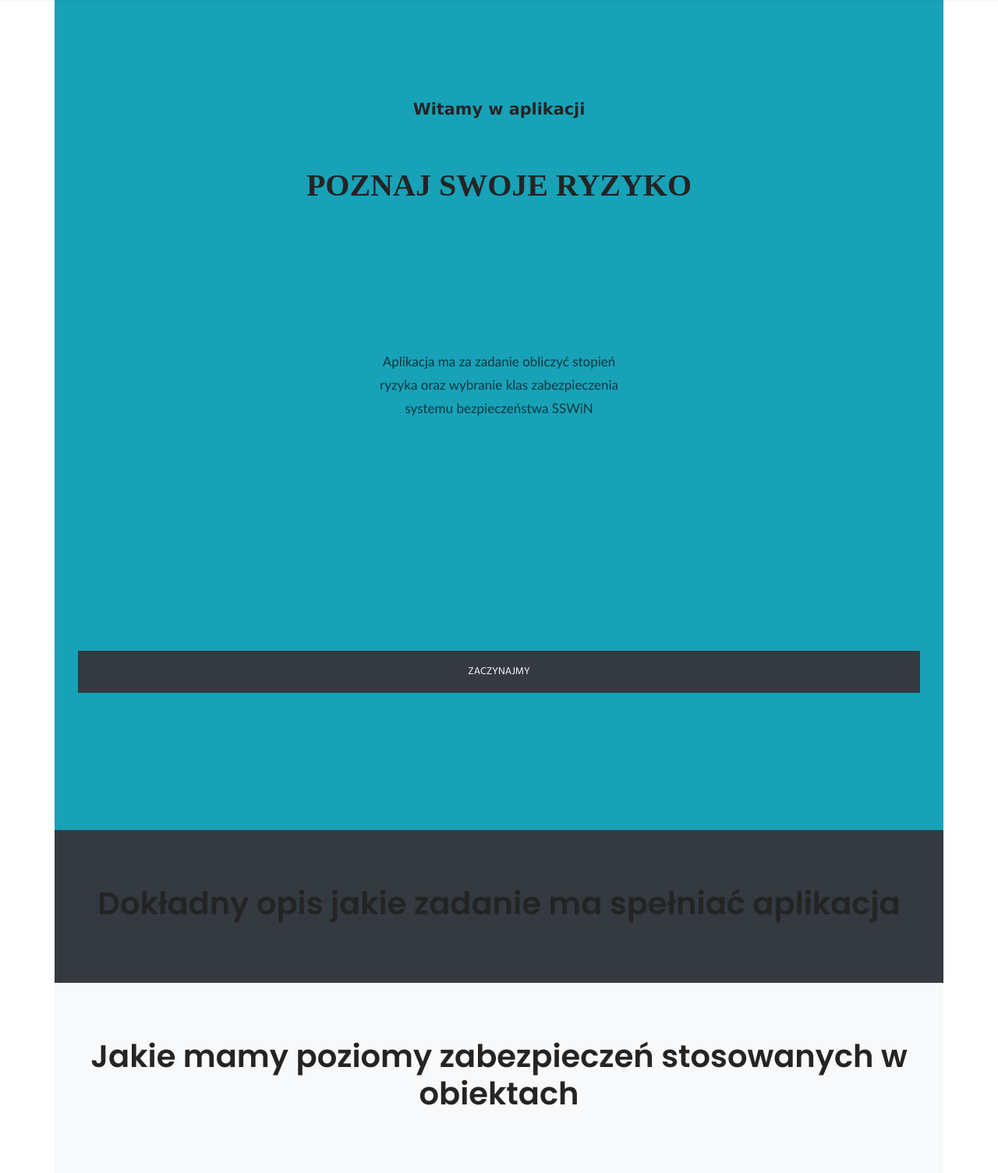
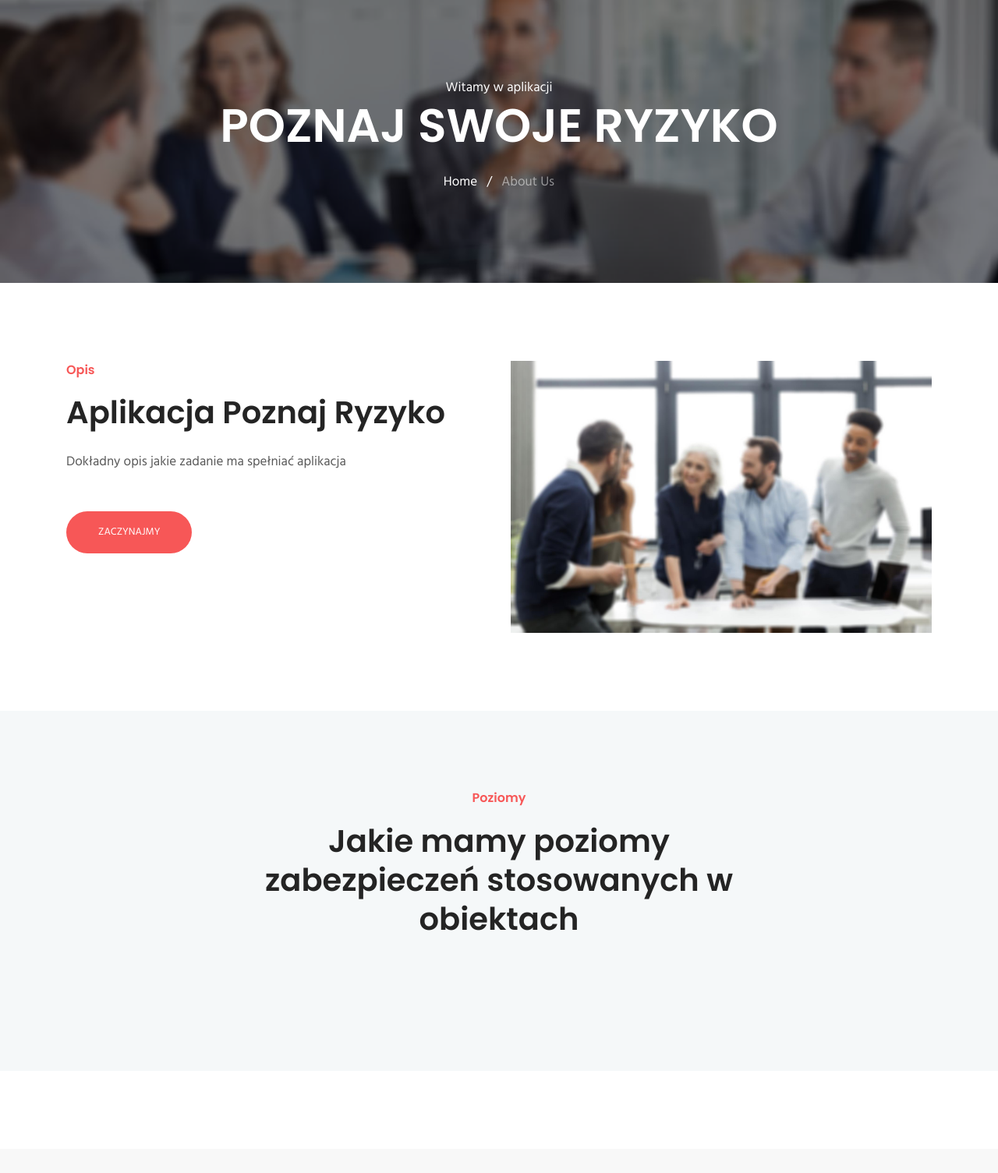
Before and after one commit to PrzemyslawSarnacki/SecuritySurvey, a Django app: page / in a window 1280 px wide. Shown: the part 139-1644 px from the top of the page at 78% size. After the commit the page ends 1333 px from the top, so only its background shows below. Run offline with Django 3.2, Linux system fonts and the light colour scheme; some libraries are stand-ins or nearby versions; some web fonts are replaced.

Commit message:
Adjusted Template

```diff
--- a/Survey/templates/Survey/base.html
+++ b/Survey/templates/Survey/base.html
@@ -106,14 +106,9 @@
                       </div>
                     </div>
                 </header>
-            <div class="content container">
-                <div class="row">
-                    <div class="column-200">
                     {% block content %}
 
                     {% endblock %}
-                    </div>
-                </div>
         <!--
     Essential Scripts
     =====================================-->
@@ -133,9 +128,6 @@
     <script src="{% static 'Survey/plugins/counterup/jquery.waypoints.min.js' %}"></script>
     <script src="{% static 'Survey/plugins/counterup/jquery.counterup.min.js' %}"></script>
 
-    <!-- Google Map -->
-    <script src="{% static 'Survey/plugins/google-map/map.js' %}"></script>
-    <script src="https://maps.googleapis.com/maps/api/js?key=AIzaSyAkeLMlsiwzp6b3Gnaxd86lvakimwGA6UA&callback=initMap"></script>
 
     <script src="{% static 'Survey/js/script.js' %}"></script>
 </body>
--- a/Survey/templates/Survey/home.html
+++ b/Survey/templates/Survey/home.html
@@ -1,71 +1,64 @@
 {% extends 'Survey/base.html' %}
 
 {% block content %}
-<form method="POST" action="">
-    <html>
-
-          <body data-spy="scroll" data-target=".navbar" data-offset="50">
+{% load static %}
 
 
-          <div id="section1" class="container-fluid bg-info" style="padding-top:100px;padding-bottom:100px">
-            <div class='container'>
-                <div class='row'>
-                    <div class='text-center col-sm-12'>
-                        <br><h4 style="font-family:Verdana, Geneva, Tahoma, sans-serif;">Witamy w aplikacji</h4>
-                        <br>
-                        <br>
-                        <h1 style="font-family: 'Times New Roman', Times, serif;"><b> POZNAJ SWOJE RYZYKO</b></h1>
-                        <br>
-                        <br>
-                        <br>
-                        <br>
-                        <br>
-                        <br>
-                        <br>
-                        <p style="font-family: 'Trebuchet MS', 'Lucida Sans Unicode', 'Lucida Grande', 'Lucida Sans', Arial, sans-serif;">Aplikacja ma za zadanie obliczyć stopień
-                        <br>ryzyka oraz wybranie klas zabezpieczenia
-                        <br>systemu bezpieczeństwa SSWiN</p>
-                        <br>
-                        <br>
-                        <br>
-                        <br>
-                        <br>
-                        <br>
-                        <br>
-                        <br>
-                        <br>
-                        <br>
-                        <br>
-                        {% csrf_token %}
-                        <button type="submit" class="btn btn-dark btn-block">Zaczynajmy</button>
-                        <br>
-                        <br>
-                        <br>
-                        <br>
+<form method="POST" action="">
+
+            <section class="page-title bg-1">
+              <div class="container">
+                <div class="row">
+                  <div class="col-md-12">
+                    <div class="block text-center">
+                      <span class="text-white">Witamy w aplikacji</span>
+                      <h1 class="text-capitalize mb-4 text-lg">POZNAJ SWOJE RYZYKO</h1>
+                      <ul class="list-inline">
+                        <li class="list-inline-item"><a href="index.html" class="text-white">Home</a></li>
+                        <li class="list-inline-item"><span class="text-white">/</span></li>
+                        <li class="list-inline-item"><a href="#" class="text-white-50">About Us</a></li>
+                      </ul>
                     </div>
                   </div>
                 </div>
               </div>
-          <div id="section2" class="container-fluid bg-dark text-white" style="padding-top:70px;padding-bottom:70px">
-            <div class='container'>
-                <div class='row'>
-                    <div class='text-center col-sm-12'>
-                        <h1>Dokładny opis jakie zadanie ma spełniać aplikacja</h1>
+            </section>
+
+
+            <section class="section about-2 position-relative">
+              <div class="container">
+                <div class="row">
+                  <div class="col-lg-6 col-md-6">
+                    <div class="about-item pr-3 mb-5 mb-lg-0">
+                      <span class="h6 text-color">Opis</span>
+                      <h2 class="mt-3 mb-4 position-relative content-title">Aplikacja Poznaj Ryzyko</h2>
+                      <p class="mb-5">Dokładny opis jakie zadanie ma spełniać aplikacja</p>
+
+                      {% csrf_token %}
+                      <button type="submit" class="btn btn-main btn-round-full">Zaczynajmy</button>
+                    </div>
+                  </div>
+                  <div class="col-lg-6 col-md-6">
+                    <div class="about-item-img">
+                      <img src="{% static 'Survey/images/about/home-7.jpg' %}" alt="" class="img-fluid">
                     </div>
                   </div>
                 </div>
               </div>
-          <div id="section3" class="container-fluid bg-light text-dark" style="padding-top:70px;padding-bottom:70px">
-            <div class='container'>
-                <div class='row'>
-                    <div class='text-center col-sm-12'>
-                        <h1>Jakie mamy poziomy zabezpieczeń stosowanych w obiektach</h1>
+            </section>
+            <section class="about-info section pt-0">
+              <section class="section testimonial bg-gray">
+                <div class="container">
+                  <div class="row justify-content-center">
+                    <div class="col-lg-7 text-center">
+                      <div class="section-title">
+                        <span class="h6 text-color">Poziomy</span>
+                        <h2 class="mt-3 content-title">Jakie mamy poziomy zabezpieczeń stosowanych w obiektach</h2>
                       </div>
                     </div>
                   </div>
                 </div>
-  </body>
- </head>
- </html>
+                </section>
+
 </form>
 {% endblock %}
```
Also changed, not shown: Survey/templates/Survey/object_type.html (+45 -37 lines), db.sqlite3. Lines whose indentation alone changed are shown as unchanged.
